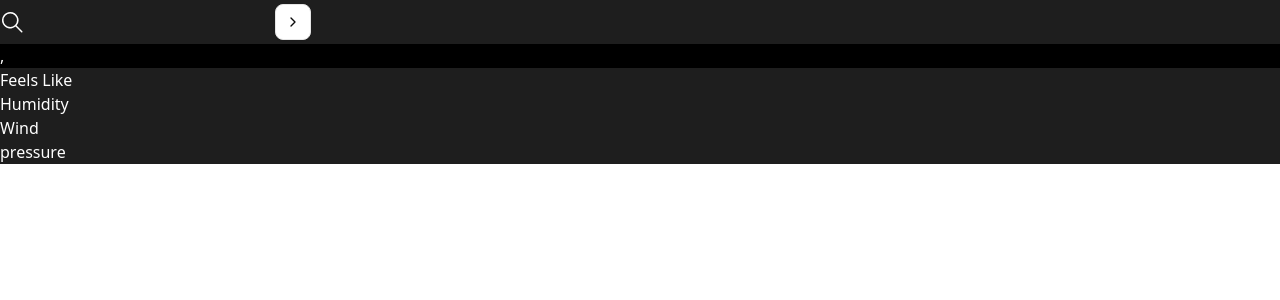
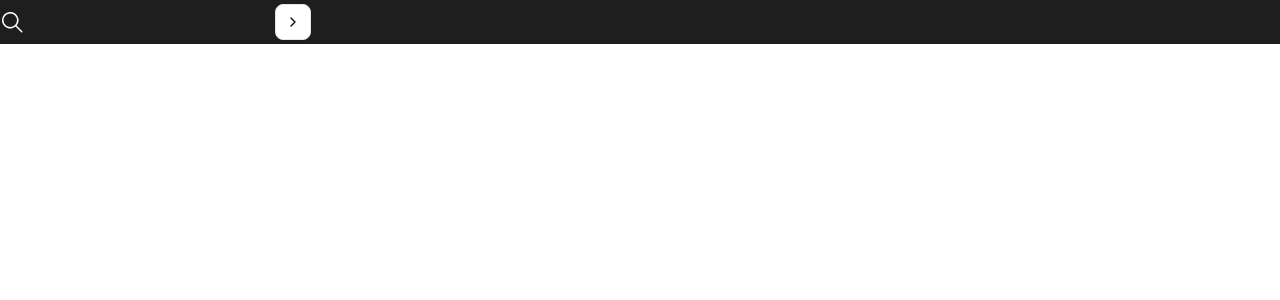
Before and after one commit to nkartikaxioned/weather-app-react, a React (Vite) app: page / in a window 1280 px wide. Shown: the top 300 px of the page. Built offline with nearby package versions, Linux system fonts and the light colour scheme.

Commit message:
conditional rendering

```diff
--- a/src/weather.jsx
+++ b/src/weather.jsx
@@ -3,6 +3,11 @@ import { WeatherInput } from "./weatherInput";
 import { GoSearch } from "react-icons/go";
 import { ChevronRight } from "lucide-react"
 import { Button } from "@/components/ui/button"
+import { FaTemperatureFull } from "react-icons/fa6";
+import { WiHumidity } from "react-icons/wi";
+import { FaWind } from "react-icons/fa6";
+import { AiFillDashboard } from "react-icons/ai";
+
 
 export const Weather = () => {
 
@@ -41,7 +46,9 @@ export const Weather = () => {
         </Button>
       </form>
       <div>
-        <h1 className="text-white">{weather?.name}, {weather?.sys?.country}</h1>
+        {weather?.weather && weather.sys.country.length > 0 && (
+          <h1 className="text-white">{weather?.name}, {weather?.sys?.country}</h1>
+        )}
         {weather?.weather && weather.weather.length > 0 && (
           <span className="text-white">{weather.weather[0].main}</span>
         )}
@@ -49,21 +56,27 @@ export const Weather = () => {
           <img src={`http://openweathermap.org/img/wn/${weather.weather[0].icon}@4x.png`} />
         )}
         <div>
+        {weather?.main?.temp && weather.main.temp.length > 0 && (
           <span className="text-white">{weather?.main?.temp}</span>
+        )}
+        {weather?.main && weather?.wind && (
           <ul className="bg-[#1e1e1e]">
             <li>
+              <FaTemperatureFull color="white" size={25}/>
               <div>
                 <span className="text-white">Feels Like</span>
                 <span className="text-white">{weather?.main?.feels_like}</span>
               </div>
             </li>
             <li>
+              <WiHumidity color="white" size={25}/>
               <div>
                 <span className="text-white">Humidity</span>
                 <span className="text-white">{weather?.main?.humidity}</span>
               </div>
             </li>
             <li>
+              <FaWind color="white" size={25}/>
               <div>
                 <span className="text-white">Wind</span>
                 <span className="text-white">{weather?.wind?.speed}</span>
@@ -71,11 +84,13 @@ export const Weather = () => {
             </li>
             <li>
               <div>
+                <AiFillDashboard color="white" size={25}/>
                 <span className="text-white">pressure</span>
                 <span className="text-white">{weather?.main?.pressure}</span>
               </div>
             </li>
           </ul>
+        )}
         </div>
       </div>
     </div>
```
